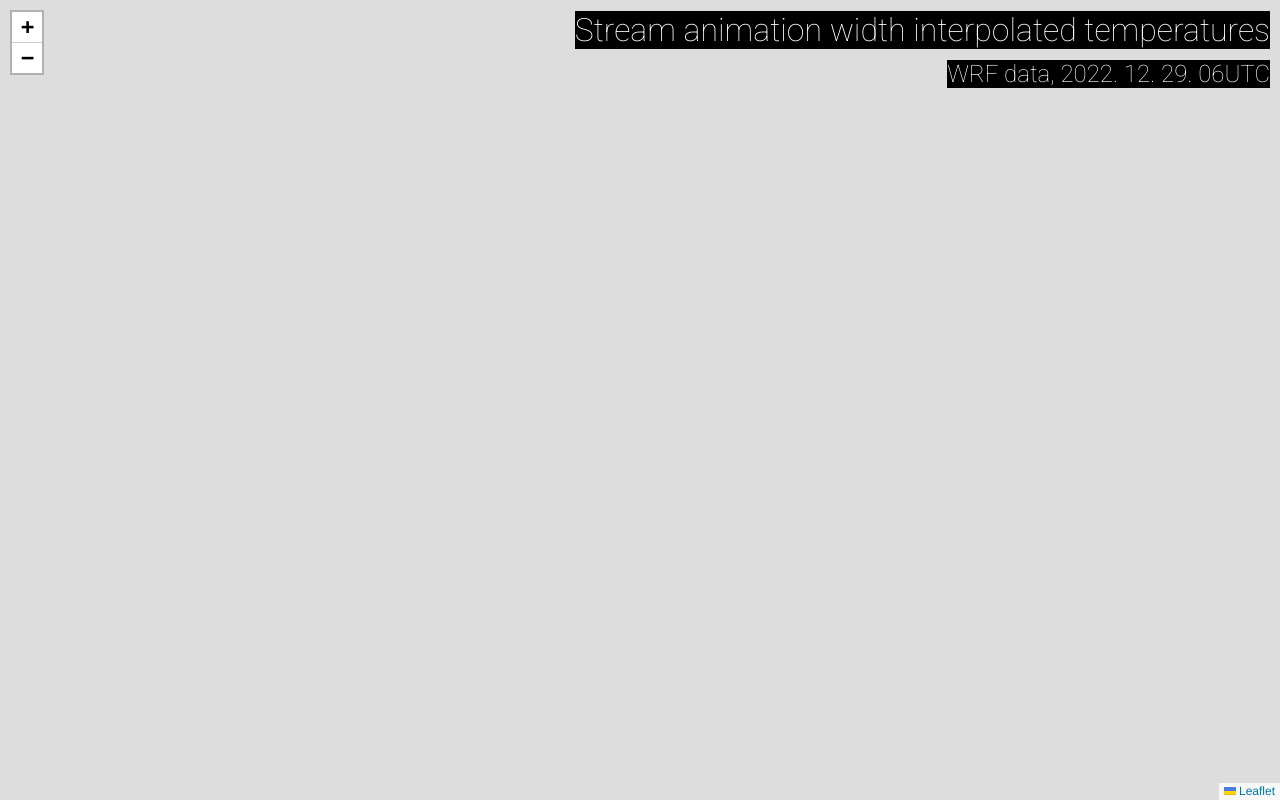
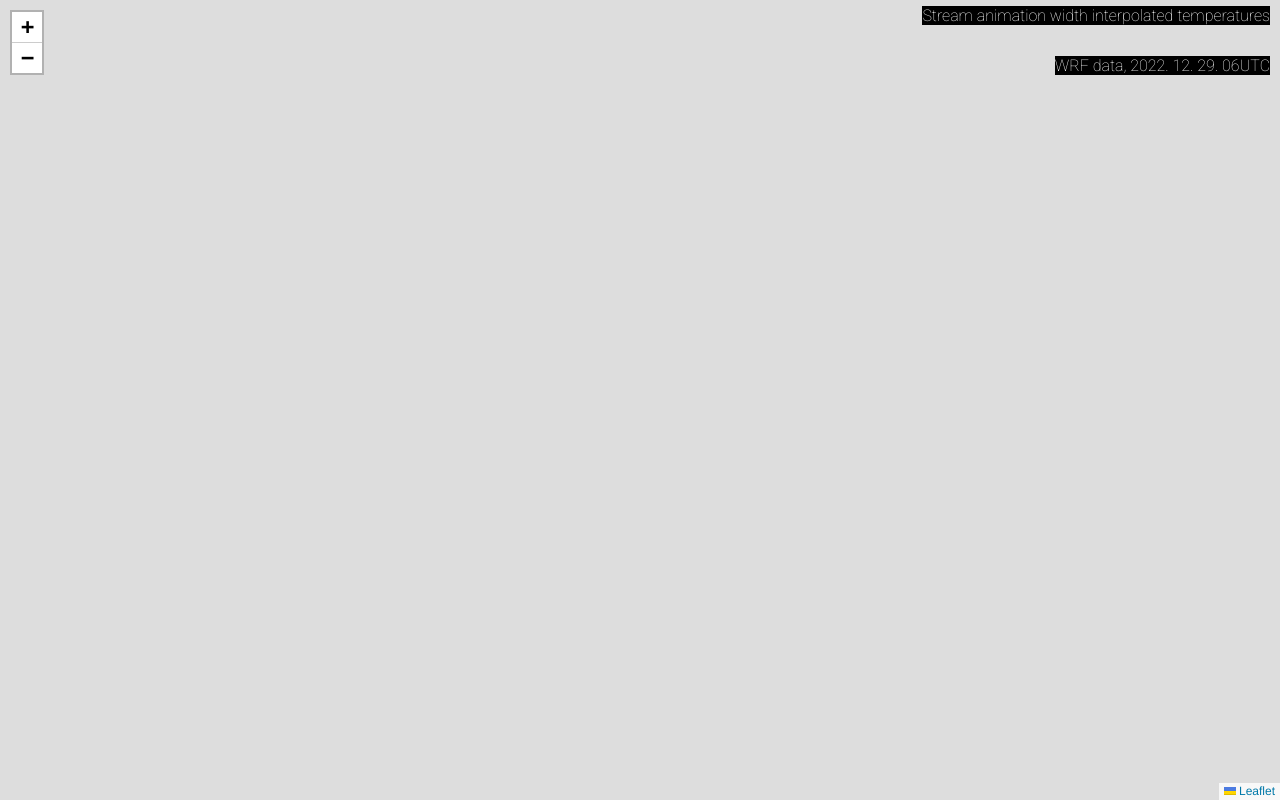
Before and after one commit to kovacsav/kovacsav.github.io, a website: page index.html in a window 1280 px wide. Drawn offline with Linux system fonts and the light colour scheme; no server answers.

Commit message:
Update index.html

```diff
--- a/index.html
+++ b/index.html
@@ -16,12 +16,12 @@
   </head>
 
   <body>
-    <h1 class="title mapTitle">
+    <p class="title mapTitle">
       Stream animation width interpolated temperatures
-    </h1>
-    <h2 class="title mapTitle mapTitle--source">
+    </p>
+    <p class="title mapTitle mapTitle--source">
       WRF data, 2022. 12. 29. 06UTC
-    </h2>
+    </p>
     <div id="map"></div>
 
     <!-- CDN -->
```
